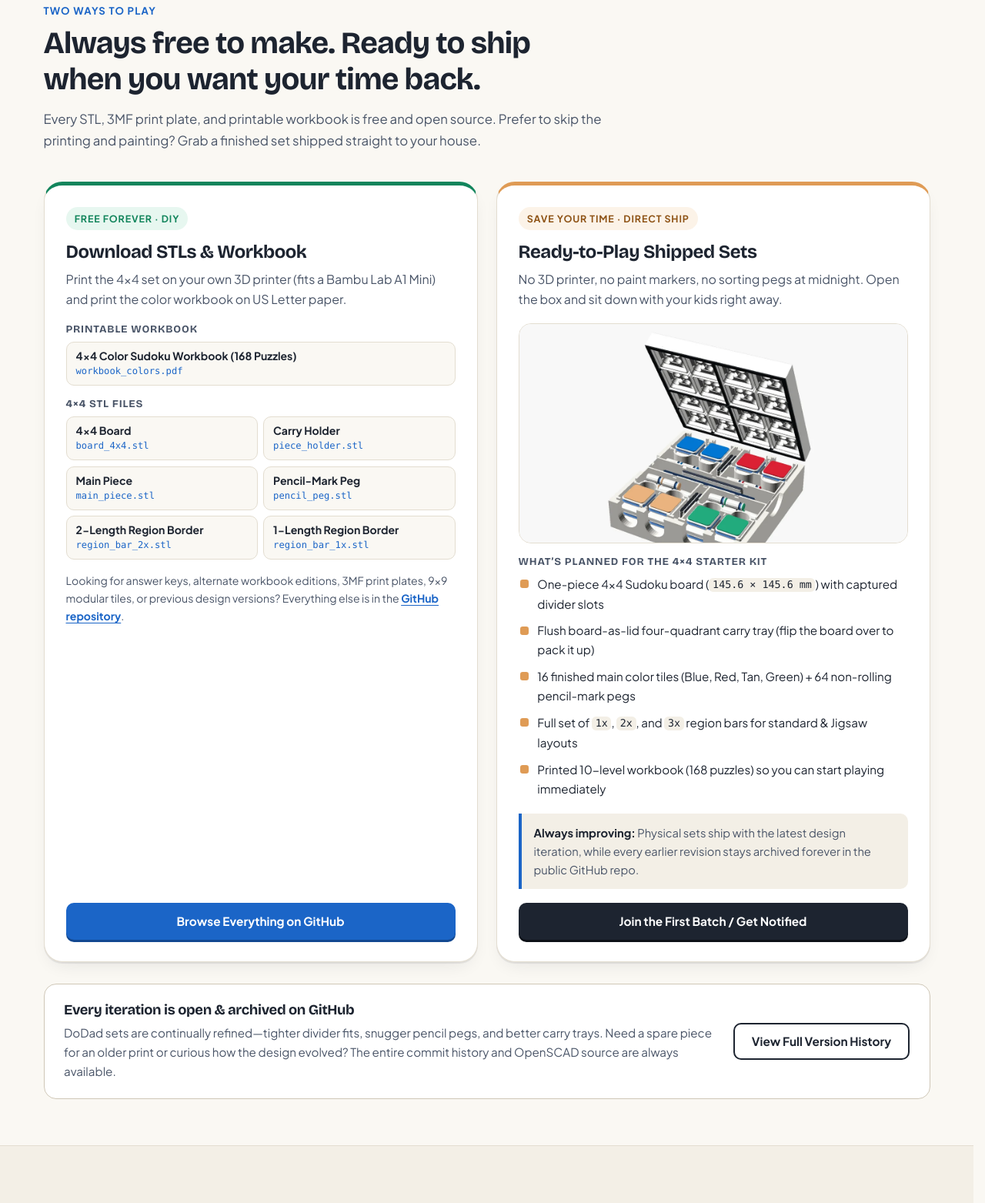
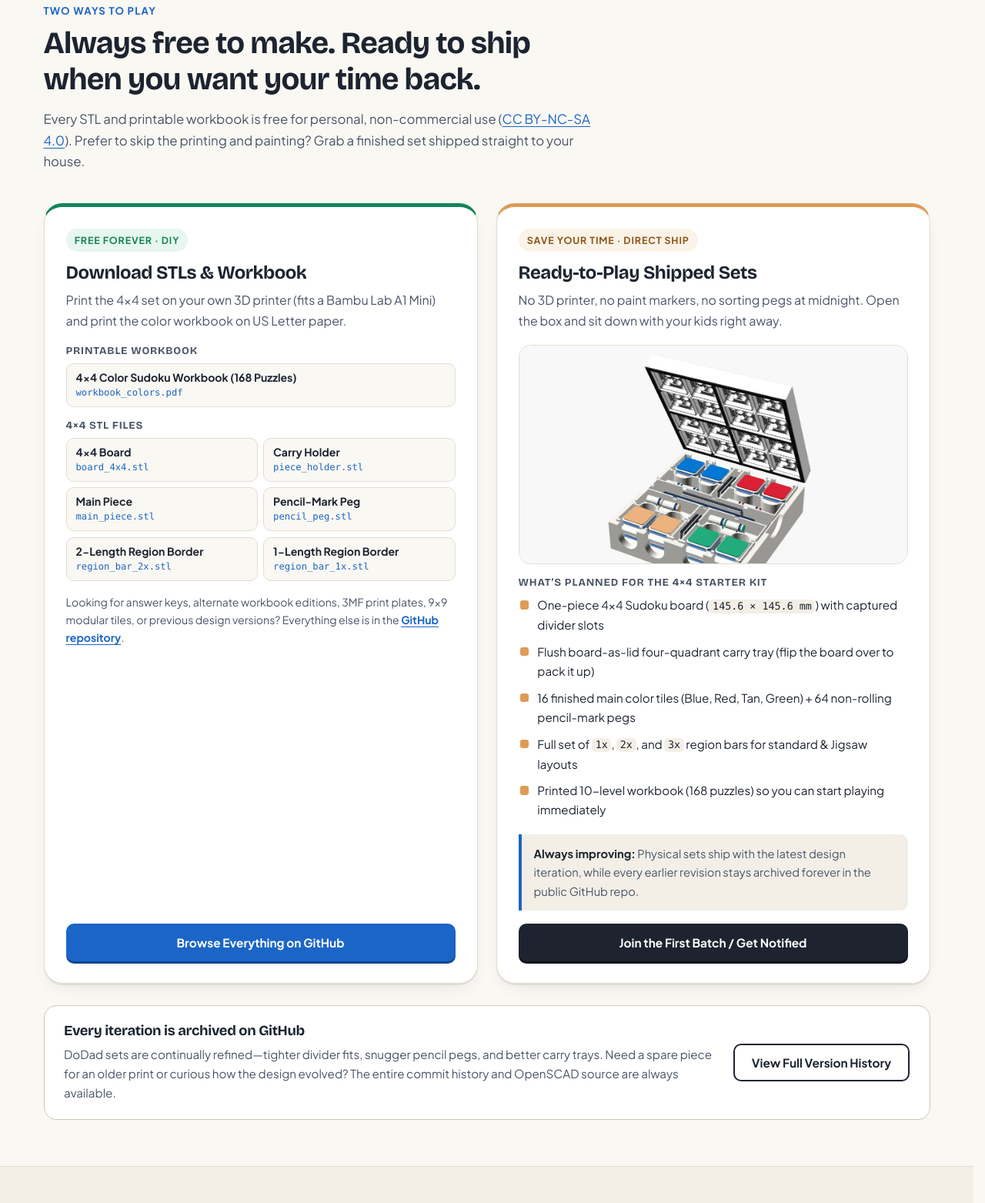
Before and after one commit to frankbryce/sudoku-board, a plain HTML site: page docs/index.html in a window 1280 px wide. Shown: the part 1672-3235 px from the top of the page at 77% size. Drawn offline with nearby package versions, Linux system fonts and the light colour scheme.

Commit message:
Conversation fd6c18b6-a933-4296-9a4d-1d67c369ccef: Add CC BY-NC-SA 4.0 non-commercial license and update repo & site notices
- Add canonical CC BY-NC-SA 4.0 LICENSE file so GitHub detects and displays the non-commercial license.
- Add prominent Personal Use Only (No Commercial Use) notices to README.md explicitly prohibiting commercial printing or resale.
- Update docs/index.html to replace 'open source' phrasing with personal, non-commercial use (CC BY-NC-SA 4.0) notices and links to LICENSE.

```diff
--- a/docs/index.html
+++ b/docs/index.html
@@ -207,7 +207,7 @@
           <p class="section-kicker">Two ways to play</p>
           <h2>Always free to make. Ready to ship when you want your time back.</h2>
           <p class="section-subtitle">
-            Every STL, 3MF print plate, and printable workbook is free and open source. Prefer to skip the printing and painting? Grab a finished set shipped straight to your house.
+            Every STL and printable workbook is free for personal, non-commercial use (<a href="https://github.com/frankbryce/sudoku-board/blob/master/LICENSE" target="_blank" rel="noopener noreferrer">CC BY-NC-SA 4.0</a>). Prefer to skip the printing and painting? Grab a finished set shipped straight to your house.
           </p>
         </div>
 
@@ -333,10 +333,10 @@
           </article>
         </div>
 
-        <!-- Open-Source Iteration History Callout -->
-        <aside class="history-callout" aria-label="Open-source version history">
+        <!-- Public Iteration History Callout -->
+        <aside class="history-callout" aria-label="Public version history">
           <div class="history-copy">
-            <h3>Every iteration is open &amp; archived on GitHub</h3>
+            <h3>Every iteration is archived on GitHub</h3>
             <p>
               DoDad sets are continually refined&mdash;tighter divider fits, snugger pencil pegs, and better carry trays. Need a spare piece for an older print or curious how the design evolved? The entire commit history and OpenSCAD source are always available.
             </p>
@@ -545,10 +545,10 @@
                 </svg>
               </div>
               <div class="social-meta">
-                <span class="social-platform">GitHub (Open Source)</span>
+                <span class="social-platform">GitHub (Personal Use Only)</span>
                 <strong class="social-handle">frankbryce/sudoku-board</strong>
                 <span class="social-url">github.com/frankbryce/sudoku-board</span>
-                <p>Free STLs, OpenSCAD source, printable PDFs, and full design history.</p>
+                <p>Free STLs for personal use, OpenSCAD source, printable PDFs, and full design history.</p>
               </div>
               <span class="social-cta" aria-hidden="true">Explore Files &rarr;</span>
             </a>
@@ -562,7 +562,7 @@
     <div class="container footer-inner">
       <div class="footer-brand">
         <strong>DoDad Puzzles</strong>
-        <span>Making it easier for Dads to spend quality time with their kids.</span>
+        <span>Making it easier for Dads to spend quality time with their kids. Files licensed for personal, non-commercial use only (<a href="https://github.com/frankbryce/sudoku-board/blob/master/LICENSE" target="_blank" rel="noopener noreferrer">CC BY-NC-SA 4.0</a>).</span>
       </div>
       <ul class="footer-links">
         <li><a href="https://x.com/RobotProctor" target="_blank" rel="noopener noreferrer">X (@RobotProctor)</a></li>
```
Also changed, not shown: 2 other files.
